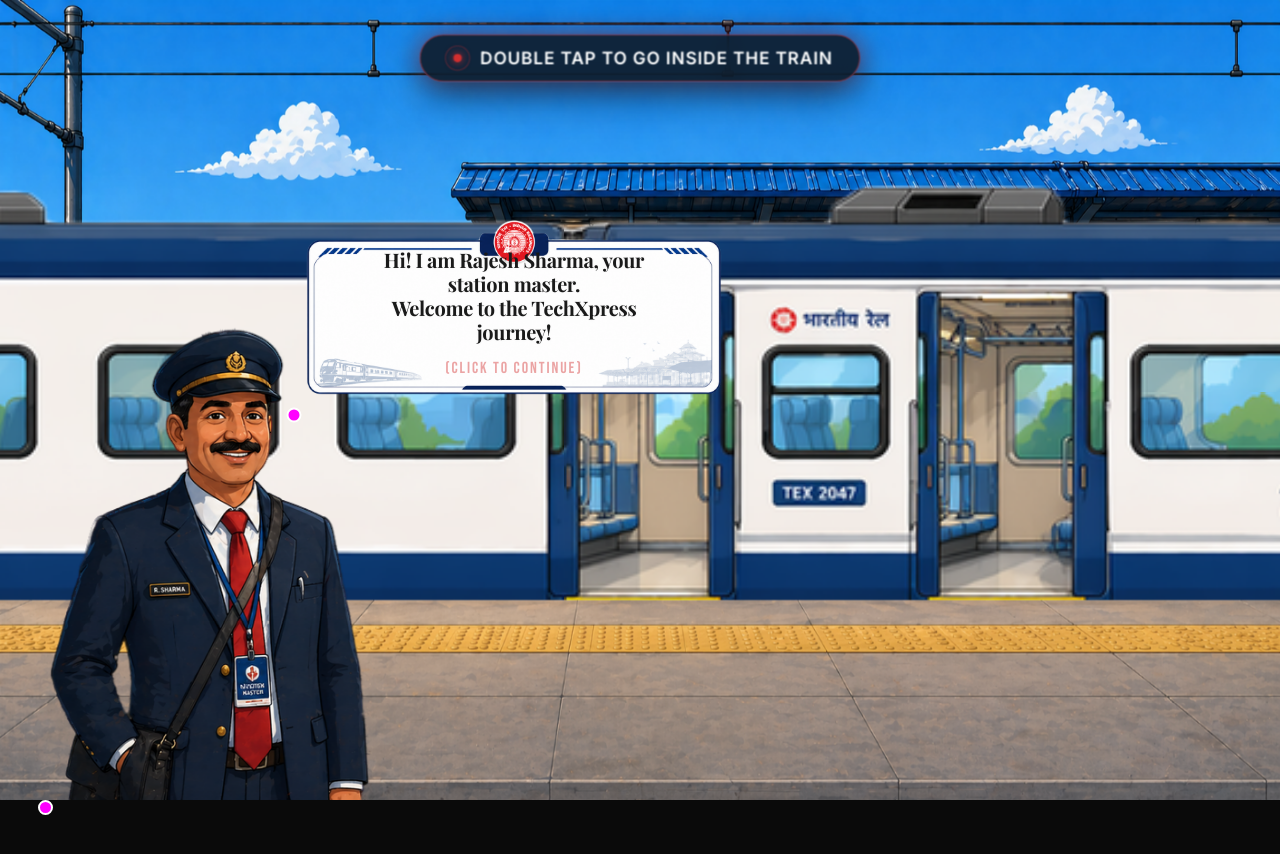
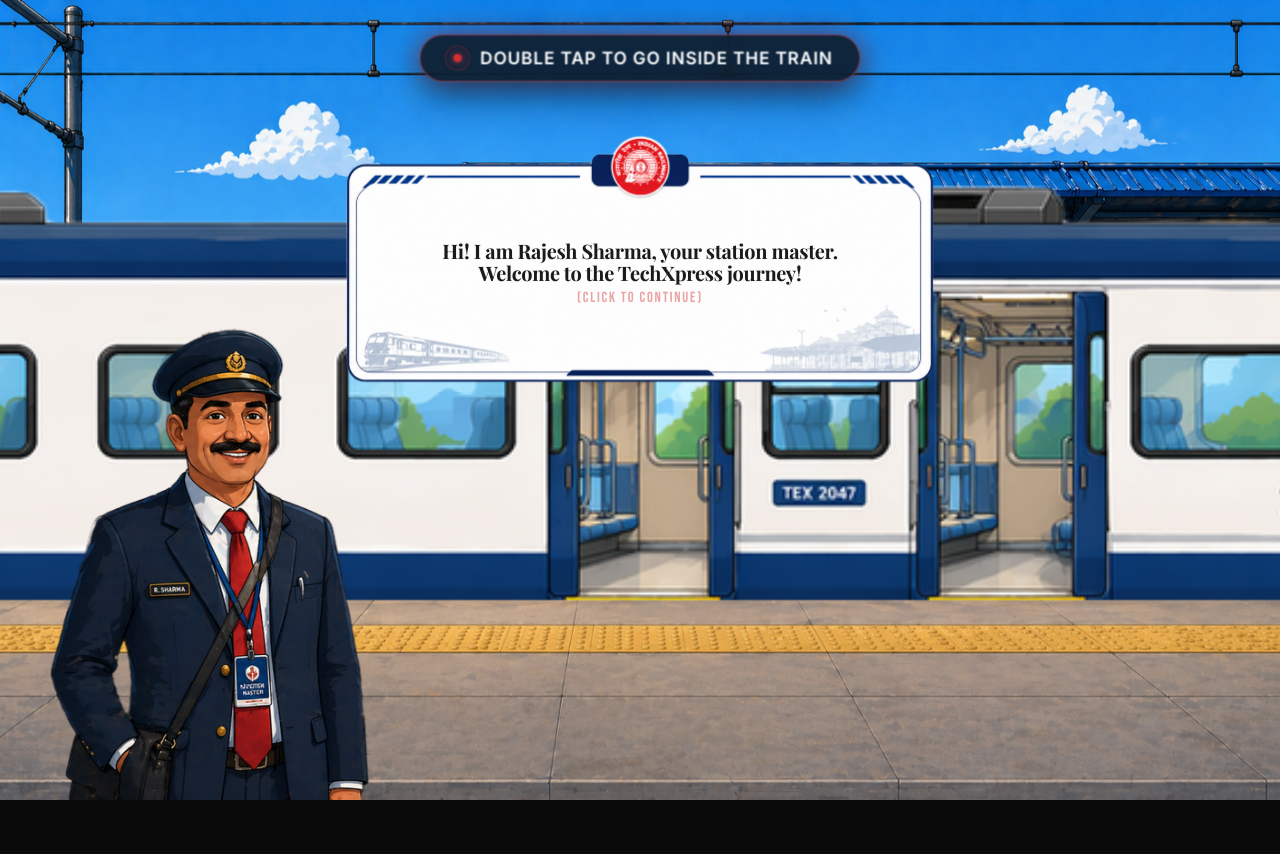
Before and after one commit to Bhuvilol/techxpress, a React (Vite) app: page / in a window 1280 px wide. Shown: the top 854 px of the page. Built offline with nearby package versions, Linux system fonts and the light colour scheme.

Commit message:
fix: make welcome card responsive

```diff
--- a/src/components/StationMaster.jsx
+++ b/src/components/StationMaster.jsx
@@ -1,4 +1,4 @@
-import { useState, useEffect } from "react";
+import { Fragment, useState } from "react";
 
 /**
  * StationMaster (Generic Character Guide) Component
@@ -30,15 +30,12 @@ export default function StationMaster({
     }
   };
 
-  useEffect(() => {
-    if (isVisible) setIndex(0);
-  }, [isVisible]);
-
   if (!dialogues || dialogues.length === 0) return null;
   if (!isVisible && index === 0) return null; // Don't render until actually triggered
 
   const currentDialogue = dialogues[index];
   const currentText = currentDialogue.text;
+  const dialogueLines = currentText.split("\n");
 
   // Support dynamic character swapping per dialogue step
   const activeImg = currentDialogue.image || characterImg || assets.ttMaster;
@@ -50,17 +47,31 @@ export default function StationMaster({
     >
       <div className="guide-character" key={activeImg}>
         <img src={activeImg} alt="Character Guide" />
-        {/* Debug: Character Origin Reference Point */}
-        <div className="debug-point character-origin" />
       </div>
-      <div className="guide-cloud" key={index}>
+      <div
+        className="guide-cloud"
+        key={index}
+        role="group"
+        tabIndex={isVisible ? 0 : -1}
+        aria-label="Stationmaster message. Press Enter or Space to continue."
+        onKeyDown={(event) => {
+          if (event.target !== event.currentTarget) return;
+          if (event.key === "Enter" || event.key === " ") {
+            event.preventDefault();
+            handleNext(event);
+          }
+        }}
+      >
         <img src={assets.cloud} alt="Speech Bubble" />
         <div className="cloud-text">
-          <p
-            dangerouslySetInnerHTML={{
-              __html: currentText.replace(/\n/g, "<br/>"),
-            }}
-          />
+          <p>
+            {dialogueLines.map((line, lineIndex) => (
+              <Fragment key={lineIndex}>
+                {line}
+                {lineIndex < dialogueLines.length - 1 && <br />}
+              </Fragment>
+            ))}
+          </p>
           <span>(Click to continue)</span>
           {showSkipOption && index === dialogues.length - 1 && (
              <label className="skip-guide-label" onClick={e => e.stopPropagation()}>
@@ -74,8 +85,6 @@ export default function StationMaster({
              </label>
           )}
         </div>
-        {/* Debug: Cloud Origin Reference Point */}
-        <div className="debug-point cloud-origin" />
       </div>
     </div>
   );
--- a/src/index.css
+++ b/src/index.css
@@ -39,9 +39,7 @@ img {
    ───────────────────────────────────────────── */
 :root {
   --master-height: 80vh; /* Scaled up for better presence */
-  --cloud-width: 55vh;
-  --cloud-offset-x: 23vw;
-  --cloud-offset-y: 45vh;
+  --cloud-width: min(64vw, 78vh, 820px);
 }
 
 .guide-overlay {
@@ -96,15 +94,25 @@ img {
 
 .guide-cloud {
   position: absolute;
-  bottom: var(--cloud-offset-y);
-  left: var(--cloud-offset-x);
+  top: clamp(6rem, 11vh, 126px);
+  bottom: auto;
+  left: 0;
+  right: 0;
+  margin-inline: auto;
   width: var(--cloud-width);
+  container-type: inline-size;
   opacity: 0; /* Hidden by default */
 }
 
 .guide-overlay.visible .guide-cloud {
   opacity: 1;
   animation: popInCloud 0.6s 0.3s cubic-bezier(0.34, 1.56, 0.64, 1) both;
+}
+
+.guide-overlay.visible .guide-cloud:focus-visible {
+  outline: 3px solid #d32f2f;
+  outline-offset: 3px;
+  border-radius: 1rem;
 }
 
 .guide-overlay.variant-right .guide-character {
@@ -119,7 +127,8 @@ img {
 
 .guide-overlay.variant-right .guide-cloud {
   left: auto;
-  right: 32vw;
+  right: 3vw;
+  margin-inline: 0;
 }
 
 .guide-cloud img {
@@ -130,39 +139,42 @@ img {
 
 .cloud-text {
   position: absolute;
-  /* Safe-zone: avoid top logos and bottom tail */
-  top: 18%;
+  /* Keep copy clear of the emblem and the artwork at the bottom of the card. */
+  top: 27%;
   left: 0;
   width: 100%;
-  height: 62%;
+  height: 47%;
 
   display: flex;
   flex-direction: column;
   align-items: center;
   justify-content: center;
 
-  padding: 0 14%;
+  gap: 1.1cqw;
+  padding: 0 10%;
   box-sizing: border-box;
 
   color: #1a1a1a;
   font-family: 'Playfair Display', serif;
-  font-size: clamp(1.2rem, 2.5vh, 2.5rem);
+  font-size: clamp(0.85rem, 3.2cqw, 2.2rem);
   font-weight: 700;
-  line-height: 1.2;
+  line-height: 1.08;
   text-align: center;
   letter-spacing: -0.015em;
 }
 
 .cloud-text p {
+  max-width: 100%;
   margin: 0;
   filter: drop-shadow(0 0 1px rgba(0,0,0,0.05));
+  text-wrap: balance;
 }
 
 .cloud-text span {
   display: block;
   font-family: 'Bebas Neue', sans-serif;
-  font-size: clamp(1rem, 1.8vh, 1.8rem);
-  margin-top: 15px;
+  font-size: clamp(0.7rem, 2.35cqw, 1.3rem);
+  margin-top: 0;
   font-weight: 400;
   letter-spacing: 0.12em;
   color: #d32f2f;
@@ -209,43 +221,6 @@ img {
   50% { opacity: 0.3; }
 }
 
-/* --- Alignment Debug Points --- */
-.debug-point {
-  position: absolute;
-  width: 15px;
-  height: 15px;
-  background: #ff00ff;
-  border: 2px solid white;
-  border-radius: 50%;
-  pointer-events: none;
-  z-index: 11000;
-}
-
-.master-head {
-  top: 15%;
-  right: 20%;
-  transform: translate(50%, -50%);
-}
-
-.cloud-origin {
-  bottom: 10%;
-  left: 0;
-  transform: translate(-50%, 50%);
-}
-
-/* --- Global Utilities --- */
-.center-guide {
-  position: fixed;
-  top: 0;
-  left: 50%;
-  width: 2px;
-  height: 100vh;
-  background: red;
-  z-index: 1000;
-  pointer-events: none;
-  opacity: 0.3;
-}
-
 /* ═══════════════════════════════════════════════════════════
    Mobile Responsive Overrides — TT Master + Cloud only
    Desktop layout (above this block) is completely untouched.
@@ -255,9 +230,6 @@ img {
 @media (max-width: 1024px) {
   :root {
     --master-height: 60vh;
-    --cloud-width: 48vw;
-    --cloud-offset-x: 20vw;
-    --cloud-offset-y: 42vh;
   }
 }
 
@@ -282,27 +254,19 @@ img {
   }
 
   .guide-cloud {
-    width: 65vw;
-    max-width: 75vw;
-    left: 28vw;
-    bottom: 32vh;              /* Lifted to upper body area */
+    --cloud-width: min(88vw, 72vh, 640px);
   }
 
   .guide-overlay.variant-right .guide-cloud {
-    left: auto;
-    right: 28vw;
-    bottom: 50vh;
+    right: 3vw;
   }
 
   .cloud-text {
-    font-size: clamp(1rem, 4.5vw, 1.3rem);
-    line-height: 1.1;
-    padding: 0 10%;
+    font-size: clamp(0.82rem, 3.2cqw, 1.5rem);
   }
 
   .cloud-text span {
-    font-size: clamp(0.75rem, 3.8vw, 1.1rem);
-    margin-top: 12px;
+    font-size: clamp(0.68rem, 2.35cqw, 1rem);
   }
 }
 
@@ -315,16 +279,11 @@ img {
   }
 
   .guide-cloud {
-    width: 85vw;
-    max-width: 95vw;
-    left: 5vw;                 /* More centered */
-    bottom: 32vh;
+    --cloud-width: min(92vw, 62vh, 560px);
   }
 
   .guide-overlay.variant-right .guide-cloud {
-    left: auto;
-    right: 5vw;
-    bottom: 50vh;
+    right: 2vw;
   }
 
   .guide-overlay.variant-right .guide-character {
@@ -334,12 +293,28 @@ img {
   }
 
   .cloud-text {
-    padding: 0 10%;
-    font-size: clamp(0.9rem, 5vw, 1.15rem);
+    font-size: clamp(0.78rem, 3.2cqw, 1.25rem);
   }
 
   .cloud-text span {
-    font-size: clamp(0.65rem, 4.5vw, 0.85rem);
-    margin-top: 8px;
+    font-size: clamp(0.62rem, 2.35cqw, 0.85rem);
   }
 }
+
+/* Very short landscape viewports need a tighter card-to-viewport fit. */
+@media (max-height: 520px) {
+  .guide-character {
+    height: 54vh;
+  }
+
+  .guide-cloud {
+    top: clamp(5.5rem, 10vh, 80px);
+    --cloud-width: min(62vw, 100vh, 820px);
+  }
+
+  .cloud-text {
+    top: 26%;
+    height: 48%;
+    font-size: clamp(0.78rem, 3.2cqw, 1.5rem);
+  }
+}
```
